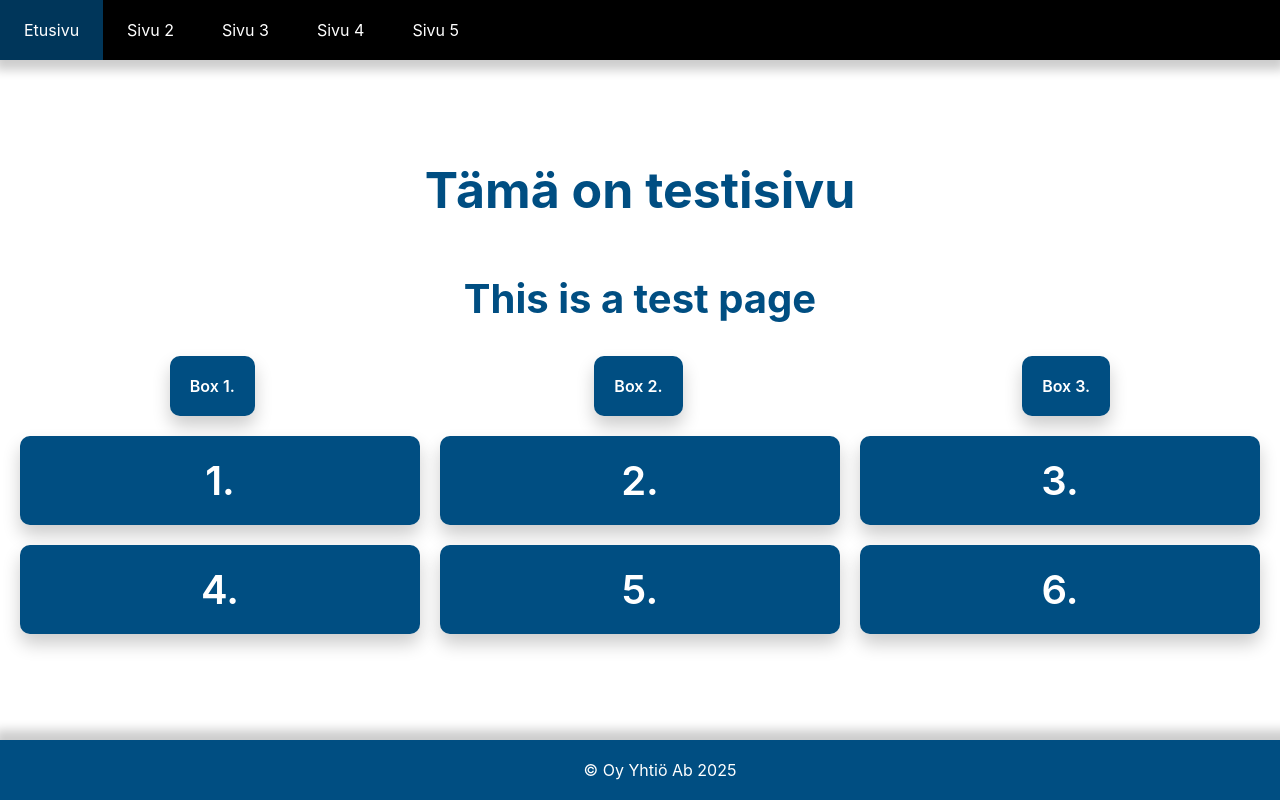
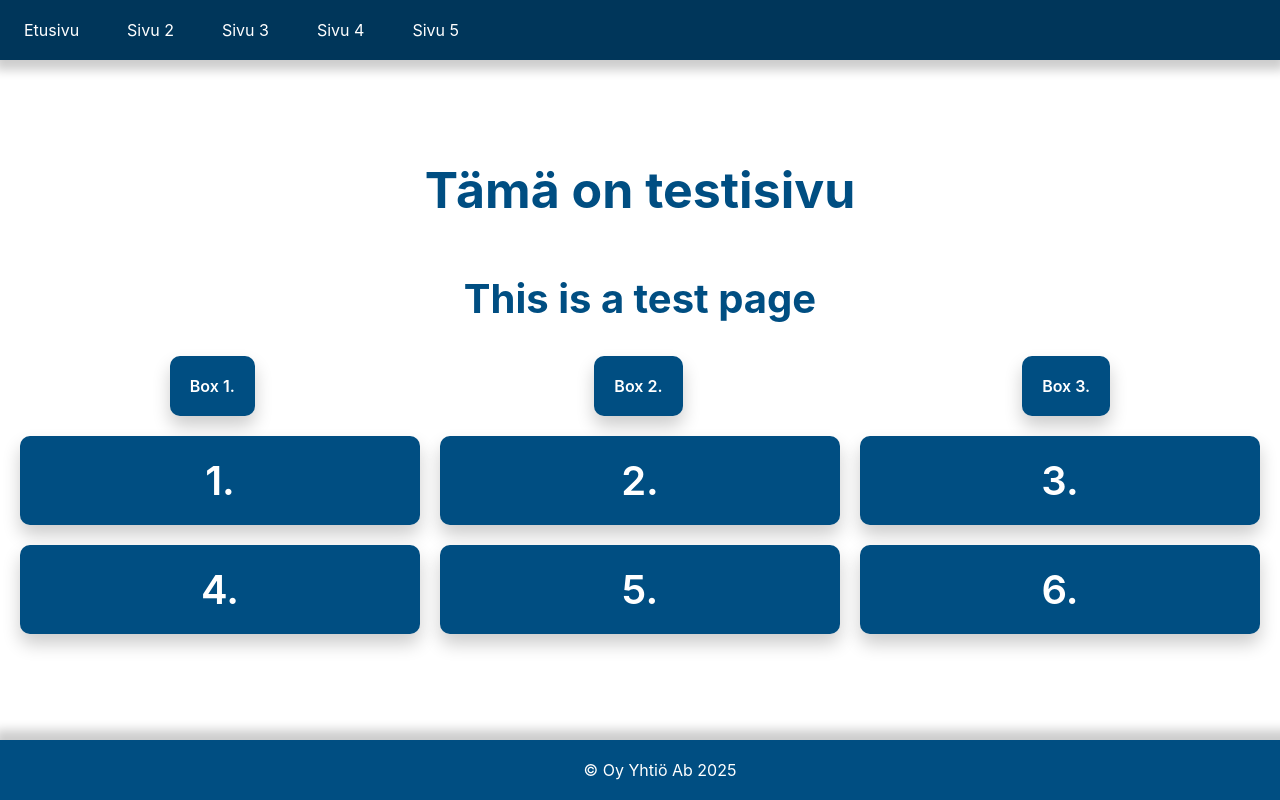
Before and after one commit to Peresteks/prototyyppisivusto, a plain HTML site: page index.html in a window 1280 px wide. Drawn offline with Linux system fonts and the light colour scheme; a web font is replaced by a local one.

Commit message:
Palautettu väri

```diff
--- a/styles/styles.css
+++ b/styles/styles.css
@@ -19,7 +19,7 @@ html {
 
 /* Perusnavigaatio */
 .navbar {
-  background-color: rgb(0, 0, 0);
+  background-color: rgb(0, 54, 90);
   padding: 0;
   display: block;
   position: sticky;
```
